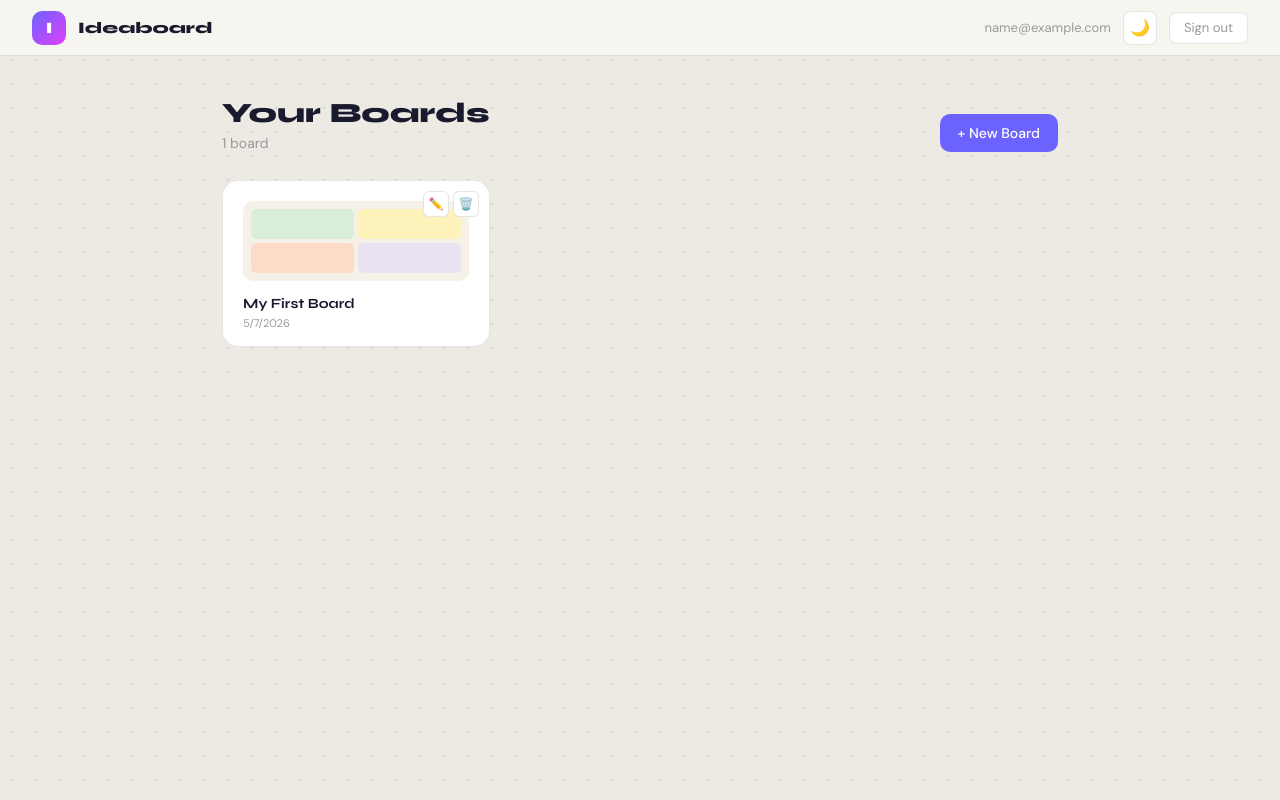
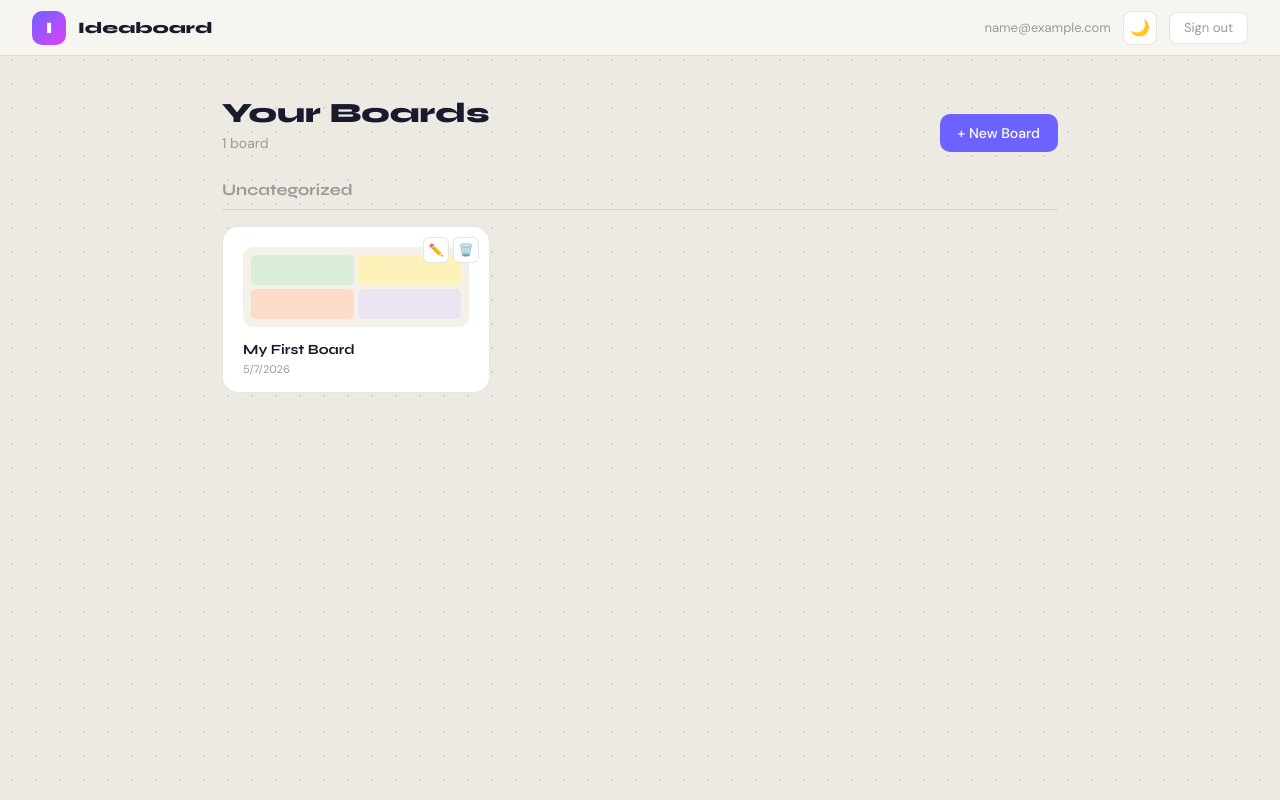
Before and after one commit to janiceho96/ideaboard3, a React (Vite) app: page / in a window 1280 px wide. Both pictures are taken after typing "name@example.com", "Sample123" into the empty fields and a click on the button "Sign In". Built offline with nearby package versions, Linux system fonts and the light colour scheme; a web font is replaced by a local one.

Commit message:
feat: render boards in grouped sections on home screen

```diff
--- a/src/components/HomeScreen.tsx
+++ b/src/components/HomeScreen.tsx
@@ -1,6 +1,6 @@
 // src/components/HomeScreen.tsx
 import { useState, useEffect } from 'react'
-import type { LocalUser, Board } from '../types'
+import type { LocalUser, Board, Group, BoardGroup } from '../types'
 import * as db from '../lib/db'
 
 interface Props {
@@ -13,6 +13,8 @@ interface Props {
 
 export default function HomeScreen({ user, onOpenBoard, onSignOut, dark, onToggleDark }: Props) {
   const [boards, setBoards] = useState<Board[]>([])
+  const [groups, setGroups] = useState<Group[]>([])
+  const [boardGroups, setBoardGroups] = useState<BoardGroup[]>([])
   const [loading, setLoading] = useState(true)
   const [creating, setCreating] = useState(false)
   const [newName, setNewName] = useState('')
@@ -20,12 +22,18 @@ export default function HomeScreen({ user, onOpenBoard, onSignOut, dark, onToggl
   const [editName, setEditName] = useState('')
 
   useEffect(() => {
-    db.fetchBoards().then(b => { setBoards(b); setLoading(false) })
+    Promise.all([db.fetchBoards(), db.fetchGroups(), db.fetchBoardGroups()]).then(
+      ([b, g, bg]) => { setBoards(b); setGroups(g); setBoardGroups(bg); setLoading(false) }
+    )
   }, [])
 
-  const createBoard = async () => {
+  const createBoard = async (groupId?: string) => {
     if (!newName.trim()) return
     const b = await db.createBoard(newName.trim(), user.id)
+    if (groupId) {
+      await db.addBoardToGroup(b.id, groupId)
+      setBoardGroups(prev => [...prev, { board_id: b.id, group_id: groupId }])
+    }
     setBoards(prev => [...prev, b])
     setNewName(''); setCreating(false)
   }
@@ -41,6 +49,7 @@ export default function HomeScreen({ user, onOpenBoard, onSignOut, dark, onToggl
     if (!confirm('Delete this board and all its cards? This cannot be undone.')) return
     await db.deleteBoard(id)
     setBoards(prev => prev.filter(b => b.id !== id))
+    setBoardGroups(prev => prev.filter(bg => bg.board_id !== id))
   }
 
   const bg   = dark ? '#0F0F14' : '#ECEAE3'
@@ -48,6 +57,50 @@ export default function HomeScreen({ user, onOpenBoard, onSignOut, dark, onToggl
   const bdr  = dark ? '#2A2A38' : 'rgba(0,0,0,.1)'
   const txt  = dark ? '#F0EEE8' : '#1A1A2E'
   const sub  = dark ? '#888'    : '#999'
+
+  const assignedIds = new Set(boardGroups.map(bg => bg.board_id))
+  const uncategorized = boards.filter(b => !assignedIds.has(b.id))
+
+  const renderBoardCard = (b: Board) => (
+    <div key={b.id}
+      style={{ background: card, border: `1.5px solid ${bdr}`, borderRadius: 16, padding: '20px 20px 16px', cursor: 'pointer', transition: 'border-color .15s, transform .15s', position: 'relative' }}
+      onMouseEnter={e => { (e.currentTarget as HTMLDivElement).style.borderColor = '#6C63FF'; (e.currentTarget as HTMLDivElement).style.transform = 'translateY(-2px)' }}
+      onMouseLeave={e => { (e.currentTarget as HTMLDivElement).style.borderColor = bdr; (e.currentTarget as HTMLDivElement).style.transform = 'none' }}
+      onClick={() => editingId !== b.id && onOpenBoard(b)}
+    >
+      <div style={{ height: 80, borderRadius: 10, marginBottom: 14, background: dark ? '#25252F' : '#F5F0E8', display: 'grid', gridTemplateColumns: '1fr 1fr', gap: 4, padding: 8 }}>
+        {['#D4EDD8','#FFF3B0','#FFD6C2','#E8E0F5'].map((c,i) => (
+          <div key={i} style={{ background: c, borderRadius: 5, opacity: .8 }}/>
+        ))}
+      </div>
+      {editingId === b.id ? (
+        <input autoFocus value={editName}
+          onChange={e => setEditName(e.target.value)}
+          onBlur={() => renameBoard(b.id)}
+          onKeyDown={e => { if (e.key === 'Enter') renameBoard(b.id); if (e.key === 'Escape') setEditingId(null) }}
+          onClick={e => e.stopPropagation()}
+          style={{ width: '100%', border: `1.5px solid #6C63FF`, borderRadius: 7, padding: '4px 8px', fontSize: 14, fontFamily: "'Syne',sans-serif", fontWeight: 700, background: dark ? '#25252F' : 'white', color: txt, outline: 'none', boxSizing: 'border-box' }}
+        />
+      ) : (
+        <div style={{ fontFamily: "'Syne',sans-serif", fontWeight: 700, fontSize: 14, color: txt, marginBottom: 4, whiteSpace: 'nowrap', overflow: 'hidden', textOverflow: 'ellipsis' }}>{b.name}</div>
+      )}
+      <div style={{ fontSize: 11, color: sub }}>{new Date(b.created_at).toLocaleDateString()}</div>
+      <div style={{ position: 'absolute', top: 10, right: 10, display: 'flex', gap: 4 }}>
+        <button onClick={e => { e.stopPropagation(); setEditingId(b.id); setEditName(b.name) }}
+          title="Rename" style={{ width: 26, height: 26, borderRadius: 6, border: `1px solid ${bdr}`, background: dark ? '#25252F' : 'white', cursor: 'pointer', fontSize: 12, display: 'flex', alignItems: 'center', justifyContent: 'center' }}>✏️</button>
+        <button onClick={e => { e.stopPropagation(); removeBoard(b.id) }}
+          title="Delete" style={{ width: 26, height: 26, borderRadius: 6, border: `1px solid ${bdr}`, background: dark ? '#25252F' : 'white', cursor: 'pointer', fontSize: 12, display: 'flex', alignItems: 'center', justifyContent: 'center' }}>🗑️</button>
+      </div>
+    </div>
+  )
+
+  const renderGrid = (sectionBoards: Board[]) => (
+    sectionBoards.length === 0
+      ? <p style={{ fontSize: 13, color: sub, fontStyle: 'italic', marginBottom: 8 }}>No boards in this group</p>
+      : <div style={{ display: 'grid', gridTemplateColumns: 'repeat(auto-fill, minmax(240px, 1fr))', gap: 16 }}>
+          {sectionBoards.map(renderBoardCard)}
+        </div>
+  )
 
   return (
     <div style={{ minHeight: '100vh', background: bg, fontFamily: "'DM Sans',sans-serif", backgroundImage: 'radial-gradient(circle,rgba(0,0,0,.1) 1px,transparent 1px)', backgroundSize: '24px 24px' }}>
@@ -70,13 +123,14 @@ export default function HomeScreen({ user, onOpenBoard, onSignOut, dark, onToggl
             <h1 style={{ fontFamily: "'Syne',sans-serif", fontWeight: 800, fontSize: 28, color: txt, marginBottom: 4 }}>Your Boards</h1>
             <p style={{ fontSize: 14, color: sub }}>{boards.length} board{boards.length !== 1 ? 's' : ''}</p>
           </div>
-          <button onClick={() => setCreating(true)}
-            style={{ height: 38, padding: '0 18px', borderRadius: 10, border: 'none', background: '#6C63FF', color: 'white', cursor: 'pointer', fontSize: 14, fontFamily: "'DM Sans',sans-serif", fontWeight: 500 }}>
-            + New Board
-          </button>
+          <div style={{ display: 'flex', gap: 8 }}>
+            <button onClick={() => setCreating(true)}
+              style={{ height: 38, padding: '0 18px', borderRadius: 10, border: 'none', background: '#6C63FF', color: 'white', cursor: 'pointer', fontSize: 14, fontFamily: "'DM Sans',sans-serif", fontWeight: 500 }}>
+              + New Board
+            </button>
+          </div>
         </div>
 
-        {/* New board input */}
         {creating && (
           <div style={{ background: card, border: `2px solid #6C63FF`, borderRadius: 14, padding: '16px 18px', marginBottom: 16, display: 'flex', gap: 10 }}>
             <input autoFocus value={newName} onChange={e => setNewName(e.target.value)}
@@ -84,7 +138,7 @@ export default function HomeScreen({ user, onOpenBoard, onSignOut, dark, onToggl
               placeholder="Board name…"
               style={{ flex: 1, border: `1.5px solid ${bdr}`, borderRadius: 8, padding: '8px 12px', fontSize: 14, fontFamily: "'DM Sans',sans-serif", background: dark ? '#25252F' : 'white', color: txt, outline: 'none' }}
             />
-            <button onClick={createBoard} style={{ height: 36, padding: '0 16px', borderRadius: 8, border: 'none', background: '#6C63FF', color: 'white', cursor: 'pointer', fontSize: 13, fontFamily: "'DM Sans',sans-serif" }}>Create</button>
+            <button onClick={() => createBoard()} style={{ height: 36, padding: '0 16px', borderRadius: 8, border: 'none', background: '#6C63FF', color: 'white', cursor: 'pointer', fontSize: 13, fontFamily: "'DM Sans',sans-serif" }}>Create</button>
             <button onClick={() => setCreating(false)} style={{ height: 36, padding: '0 14px', borderRadius: 8, border: `1px solid ${bdr}`, background: 'transparent', color: sub, cursor: 'pointer', fontSize: 13 }}>Cancel</button>
           </div>
         )}
@@ -98,46 +152,30 @@ export default function HomeScreen({ user, onOpenBoard, onSignOut, dark, onToggl
             <div style={{ fontSize: 14 }}>Click "New Board" to get started</div>
           </div>
         ) : (
-          <div style={{ display: 'grid', gridTemplateColumns: 'repeat(auto-fill, minmax(240px, 1fr))', gap: 16 }}>
-            {boards.map(b => (
-              <div key={b.id}
-                style={{ background: card, border: `1.5px solid ${bdr}`, borderRadius: 16, padding: '20px 20px 16px', cursor: 'pointer', transition: 'border-color .15s, transform .15s', position: 'relative' }}
-                onMouseEnter={e => { (e.currentTarget as HTMLDivElement).style.borderColor = '#6C63FF'; (e.currentTarget as HTMLDivElement).style.transform = 'translateY(-2px)' }}
-                onMouseLeave={e => { (e.currentTarget as HTMLDivElement).style.borderColor = bdr; (e.currentTarget as HTMLDivElement).style.transform = 'none' }}
-                onClick={() => editingId !== b.id && onOpenBoard(b)}
-              >
-                {/* Board preview */}
-                <div style={{ height: 80, borderRadius: 10, marginBottom: 14, background: dark ? '#25252F' : '#F5F0E8', display: 'grid', gridTemplateColumns: '1fr 1fr', gap: 4, padding: 8 }}>
-                  {['#D4EDD8','#FFF3B0','#FFD6C2','#E8E0F5'].map((c,i) => (
-                    <div key={i} style={{ background: c, borderRadius: 5, opacity: .8 }}/>
-                  ))}
+          <>
+            {groups.map(group => {
+              const ids = boardGroups.filter(bg => bg.group_id === group.id).map(bg => bg.board_id)
+              const groupBoards = boards.filter(b => ids.includes(b.id))
+              return (
+                <div key={group.id} style={{ marginBottom: 36 }}>
+                  <div style={{ display: 'flex', alignItems: 'center', gap: 10, marginBottom: 10 }}>
+                    <span style={{ fontFamily: "'Syne',sans-serif", fontWeight: 700, fontSize: 16, color: txt }}>{group.name}</span>
+                  </div>
+                  <div style={{ height: 1, background: bdr, marginBottom: 16 }} />
+                  {renderGrid(groupBoards)}
                 </div>
-
-                {/* Name — editable inline */}
-                {editingId === b.id ? (
-                  <input autoFocus value={editName}
-                    onChange={e => setEditName(e.target.value)}
-                    onBlur={() => renameBoard(b.id)}
-                    onKeyDown={e => { if (e.key === 'Enter') renameBoard(b.id); if (e.key === 'Escape') setEditingId(null) }}
-                    onClick={e => e.stopPropagation()}
-                    style={{ width: '100%', border: `1.5px solid #6C63FF`, borderRadius: 7, padding: '4px 8px', fontSize: 14, fontFamily: "'Syne',sans-serif", fontWeight: 700, background: dark ? '#25252F' : 'white', color: txt, outline: 'none', boxSizing: 'border-box' }}
-                  />
-                ) : (
-                  <div style={{ fontFamily: "'Syne',sans-serif", fontWeight: 700, fontSize: 14, color: txt, marginBottom: 4, whiteSpace: 'nowrap', overflow: 'hidden', textOverflow: 'ellipsis' }}>{b.name}</div>
-                )}
-
-                <div style={{ fontSize: 11, color: sub }}>{new Date(b.created_at).toLocaleDateString()}</div>
-
-                {/* Actions */}
-                <div style={{ position: 'absolute', top: 10, right: 10, display: 'flex', gap: 4 }}>
-                  <button onClick={e => { e.stopPropagation(); setEditingId(b.id); setEditName(b.name) }}
-                    title="Rename" style={{ width: 26, height: 26, borderRadius: 6, border: `1px solid ${bdr}`, background: dark ? '#25252F' : 'white', cursor: 'pointer', fontSize: 12, display: 'flex', alignItems: 'center', justifyContent: 'center' }}>✏️</button>
-                  <button onClick={e => { e.stopPropagation(); removeBoard(b.id) }}
-                    title="Delete" style={{ width: 26, height: 26, borderRadius: 6, border: `1px solid ${bdr}`, background: dark ? '#25252F' : 'white', cursor: 'pointer', fontSize: 12, display: 'flex', alignItems: 'center', justifyContent: 'center' }}>🗑️</button>
+              )
+            })}
+            {uncategorized.length > 0 && (
+              <div style={{ marginBottom: 36 }}>
+                <div style={{ display: 'flex', alignItems: 'center', gap: 10, marginBottom: 10 }}>
+                  <span style={{ fontFamily: "'Syne',sans-serif", fontWeight: 700, fontSize: 16, color: sub }}>Uncategorized</span>
                 </div>
+                <div style={{ height: 1, background: bdr, marginBottom: 16 }} />
+                {renderGrid(uncategorized)}
               </div>
-            ))}
-          </div>
+            )}
+          </>
         )}
       </div>
     </div>
```
